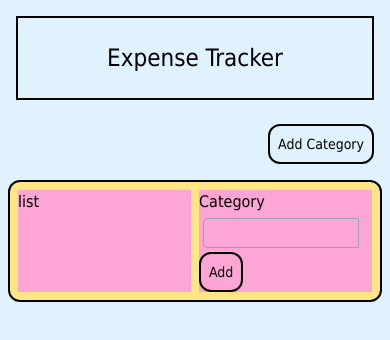
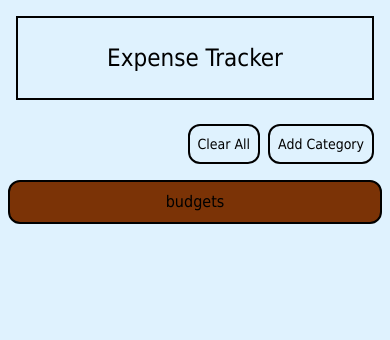
Before and after one commit to violetlea/expenseTracker, a React (Vite) app: page / in a window 390 px wide. Shown: the top 340 px of the page. Built offline with nearby package versions, Linux system fonts and the light colour scheme.

Commit message:
responsive layout

```diff
--- a/src/App.css
+++ b/src/App.css
@@ -9,7 +9,7 @@
 }
 
 .buttonDef {
-  @apply rounded-xl  text-black border-2 border-black p-2 text-sm
+  @apply rounded-xl  text-black border-2 border-black p-2 text-sm ml-2
 }
 
 /*#root {
--- a/src/App.jsx
+++ b/src/App.jsx
@@ -1,4 +1,4 @@
-import { useState } from 'react'
+import { useState } from "react";
 import "./App.css";
 import ButtonDef from "./components/Button";
 import AddCategory from "./containers/addCategoryContainer";
@@ -6,14 +6,12 @@ function App() {
 	const [visible, setVisible] = useState(false);
 
 	const handleSubmitCategory = () => {
-
-    if(visible) {
-      setVisible(false)
+		if (visible) {
+			setVisible(false);
 		} else {
-      setVisible(true)
+			setVisible(true);
 		}
-
-  }
+	};
 
 	return (
 		<>
@@ -32,31 +30,30 @@ function App() {
       {visible && <AddCategory />}
 
     </div> */}
-    <header className='grid grid-cols-1'>
-      <div className='p-6 border-2 m-4 border-black text-center text-2xl'>
+			<header className="grid grid-cols-1">
+				<div className="p-6 border-2 m-4 border-black text-center text-2xl">
 					<h1>Expense Tracker</h1>
 				</div>
-
 			</header>
-    <section className='grid grid-cols-1'>
-      <div className='grid grid-cols-1 gap-3 p-2 justify-items-end'>
-        <div className='ml-2 mr-2 md:ml-8 md:mr-8'>
+			<section className="grid grid-cols-1">
+				<div className="grid grid-cols-1 gap-3 p-2 justify-items-end">
+					<div className="ml-2 mr-2 md:ml-8 md:mr-8">
 						<div>
-            <ButtonDef text='Add Category'/>
+              <ButtonDef text='Clear All' />
+							<ButtonDef text={visible ? `Close Category` : `Add Category`} handleAction={handleSubmitCategory} />
+						</div>
 					</div>
 				</div>
 
+				{visible && <div className="bg-amber-200 p-2 md:p-4 justify-items-center border-2 border-black m-2 md:m-4 rounded-xl">
+					<AddCategory />
+				</div>}
+        <div className="bg-amber-900 p-2 md:p-4 justify-items-center border-2 border-black m-2 md:m-4 rounded-xl">
+          <div>
+            budgets
           </div>
-
-        <div className='bg-amber-200 p-2 md:p-4 justify-items-center border-2 border-black m-2 md:m-10 rounded-xl'>
-           <AddCategory />
         </div>
-
-
 			</section>
-
-
-
 		</>
 	);
 }
--- a/src/containers/addCategoryContainer.jsx
+++ b/src/containers/addCategoryContainer.jsx
@@ -28,7 +28,6 @@ export default function AddCategory(props) {
                     <div>
                         <TextInput label="Category" />
 					    <ButtonDef text="Add" handleAction={handleSubmit} />
-
                     </div>
 
 				</div>
```
Lines whose indentation alone changed are shown as unchanged.
